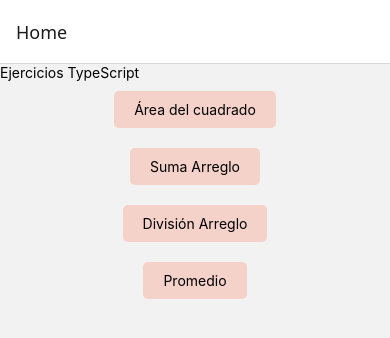
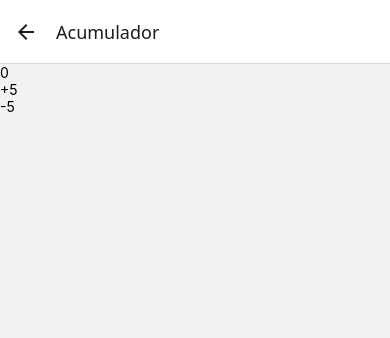
Before and after one commit to AlexdanTB/Ejercicios-TypeScript-ACD, a React Native app: screen /Acumulador in a window 390 px wide. Shown: the top 338 px of the page. Built offline with nearby package versions, Linux system fonts and the light colour scheme.

Commit message:
Creación de elementos  de la pantalla Acumulador

```diff
--- a/src/navigations/Navegador.tsx
+++ b/src/navigations/Navegador.tsx
@@ -6,6 +6,7 @@ import { PantallaPromedio } from '../screens/PantallaPromedio';
 import { NavigationContainer } from '@react-navigation/native';
 import { PantallaSumaArreglo } from '../screens/PantallaSumaArreglo';
 import { RootStackParamList } from './tipos';
+import { PantallaAcumulador } from '../screens/PantallaAcumulador';
 
 const Stack = createStackNavigator<RootStackParamList>();
 
@@ -16,7 +17,9 @@ function MyStack() {
       <Stack.Screen name="Cuadrado" component={PantallaCuadrado} />
       <Stack.Screen name='SumaArreglo' component={PantallaSumaArreglo}/>
       <Stack.Screen name="DivisionArreglo" component={PantallaDivisionArreglo} />
+      <Stack.Screen name="Acumulador" component={PantallaAcumulador} />
       <Stack.Screen name="Promedio" component={PantallaPromedio} />
+
     </Stack.Navigator>
   );
 }
--- a/src/screens/HomeScreen.tsx
+++ b/src/screens/HomeScreen.tsx
@@ -26,6 +26,10 @@ export const HomeScreen = ({navigation}: Props) => {
             onPress={()=> navigation.navigate('Promedio')}>
                 <Text>Promedio</Text>
             </TouchableOpacity>
+            <TouchableOpacity style={styles.btns}
+            onPress={()=> navigation.navigate('Acumulador')}>
+                <Text>Acumulador</Text>
+            </TouchableOpacity>
         </View>
     </View>
   )
--- a/src/screens/PantallaAcumulador.tsx
+++ b/src/screens/PantallaAcumulador.tsx
@@ -1,10 +1,21 @@
-import React from 'react'
-import { Text, View } from 'react-native'
+import React, { useState } from 'react'
+import { Text, TouchableOpacity, View } from 'react-native'
 
 export const PantallaAcumulador = () => {
+
+    const [contador, setcontador] = useState(0)
+
   return (
     <View>
-        <Text>Acumulador</Text>
+        <Text>{contador}</Text>
+        <TouchableOpacity
+        onPress={()=> setcontador(contador+5)}>
+            <Text>+5</Text>
+        </TouchableOpacity>
+        <TouchableOpacity
+        onPress={()=> setcontador(contador-5)}>
+            <Text>-5</Text>
+        </TouchableOpacity>
     </View>
   )
 }
```
